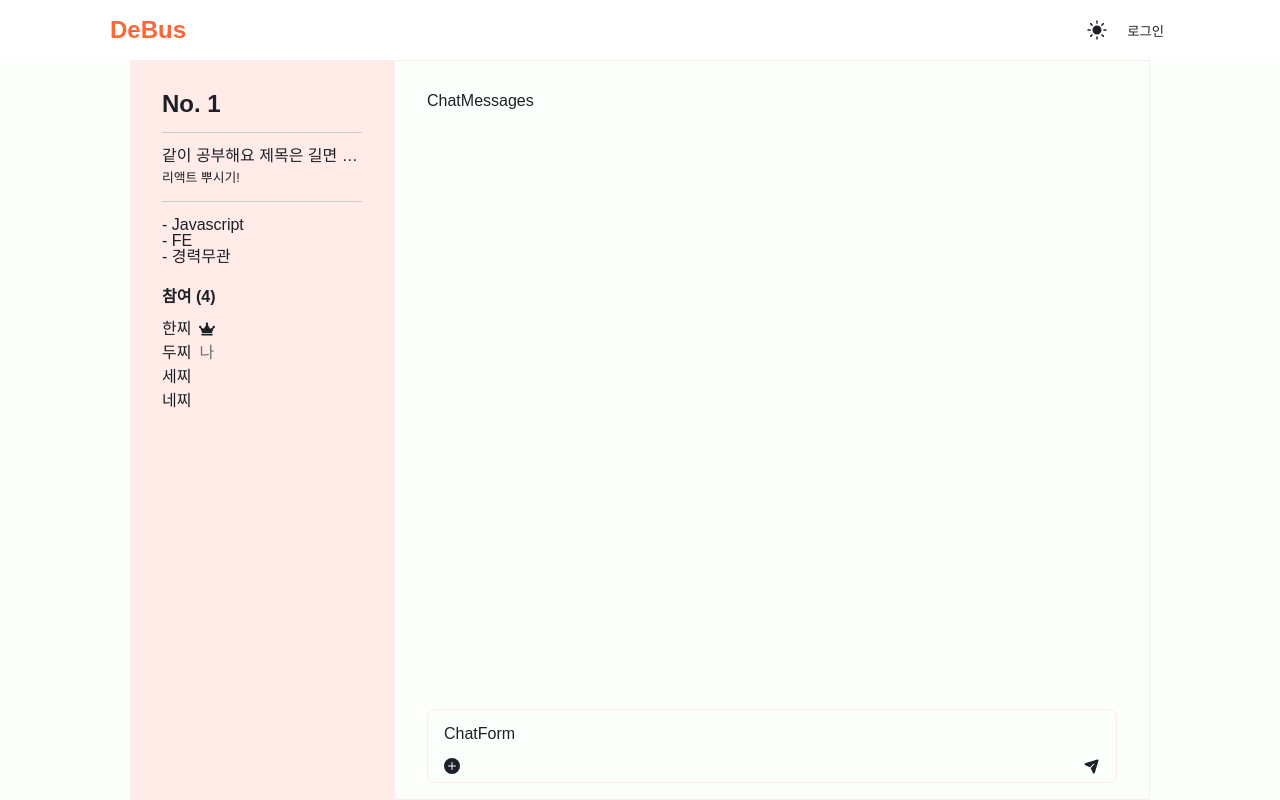
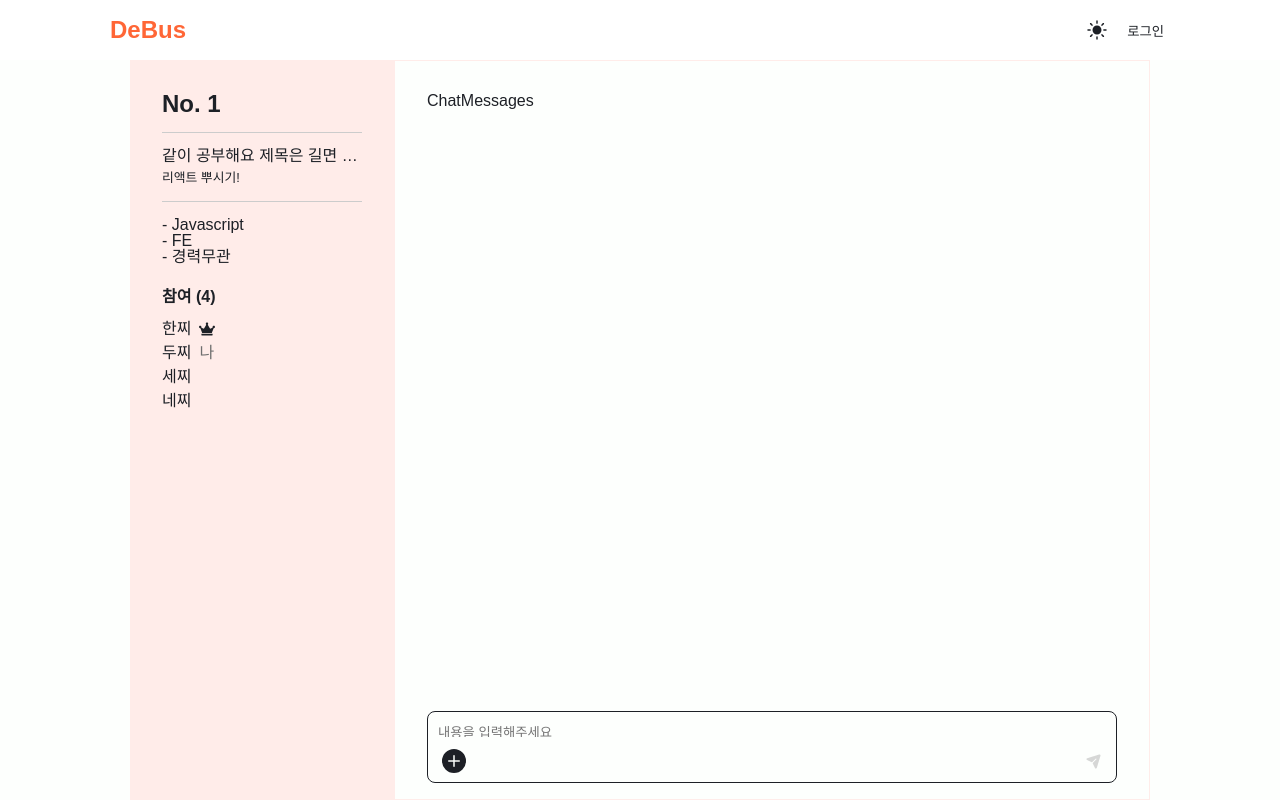
Before and after one commit to k-jeonghee/Debus, a React (Vite) app: page /lines/1 in a window 1280 px wide. Built offline with nearby package versions, Linux system fonts and the light colour scheme; no server answers; a web font is replaced by a local one.

Commit message:
#8 feat: ChatForm 기능 구현 및 스타일 추가

```diff
--- a/src/pages/Lines/ChatPanel/ChatForm/ChatForm.module.css
+++ b/src/pages/Lines/ChatPanel/ChatForm/ChatForm.module.css
@@ -1,17 +1,29 @@
 .container {
     width: 100%;
-    height: 120px;
     padding: 1rem 2rem;
 }
 
 .inner-form-container {
-    height: 100%;
-    padding: 1rem 1rem 0.5rem 1rem;
-    border: 1px solid var(--color-bg-side);
+    padding: 0.5rem;
+    border: 0.5px solid var(--color-gray-900);
     border-radius: 8px;
     display: flex;
     flex-direction: column;
     justify-content: space-between;
+}
+
+.text-input {
+    width: 100%;
+    background: transparent;
+    border: none;
+    resize: none;
+    color: var(--color-text);
+    margin-bottom: 8px;
+    overflow: hidden;
+}
+
+.text-input:focus {
+    outline: none;
 }
 
 .footer {
@@ -19,3 +31,29 @@
     display: flex;
     justify-content: space-between;
 }
+
+.footer button {
+    color: var(--color-text);
+    display: flex;
+    align-items: center;
+}
+
+.file-btn {
+    font-size: 1.5rem;
+}
+
+.submit-btn {
+    font-size: 1rem;
+}
+
+.submit-btn.active {
+    background: var(--color-accent);
+    border-radius: 4px;
+    color: white;
+    padding: 2px 8px;
+}
+
+.submit-btn:disabled {
+    color: #a3a3a370;
+    cursor: default;
+}
--- a/src/pages/Lines/ChatPanel/ChatForm/ChatForm.tsx
+++ b/src/pages/Lines/ChatPanel/ChatForm/ChatForm.tsx
@@ -1,18 +1,58 @@
 import classnames from 'classnames/bind';
+import { ChangeEvent, FormEvent, useCallback, useState } from 'react';
 import { BsPlusCircleFill } from 'react-icons/bs';
 import { PiPaperPlaneTiltFill } from 'react-icons/pi';
 import styles from './ChatForm.module.css';
 const cx = classnames.bind(styles);
 
 const ChatForm = () => {
+    const [content, setContent] = useState('');
+    const [textareaHeight, setTextareaHeight] = useState('17px');
+
+    const handleSubmit = (e: FormEvent<HTMLFormElement>) => {
+        e.preventDefault();
+        console.log(`${content} 전송!`);
+        setContent('');
+        setTextareaHeight('17px');
+    };
+
+    const handleChange = (e: ChangeEvent<HTMLTextAreaElement>) => {
+        const value = e.target.value;
+        setContent(value);
+        resizeTextareaHeight(value);
+    };
+
+    const resizeTextareaHeight = useCallback(
+        (value: string) => {
+            const lineHeight = 17;
+            const totalTextHeight = value.split('\n').length * lineHeight;
+            const newHeight = totalTextHeight < lineHeight ? textareaHeight : totalTextHeight;
+            setTextareaHeight(newHeight + 'px');
+        },
+        [textareaHeight],
+    );
+
     return (
         <div className={cx('container')}>
             <div className={cx('inner-form-container')}>
-                <form>ChatForm</form>
-                <div className={cx('footer')}>
-                    <BsPlusCircleFill />
-                    <PiPaperPlaneTiltFill />
-                </div>
+                <form onSubmit={handleSubmit}>
+                    <textarea
+                        className={cx('text-input')}
+                        style={{ height: textareaHeight }}
+                        rows={1}
+                        value={content}
+                        onChange={handleChange}
+                        placeholder="내용을 입력해주세요"
+                    ></textarea>
+                    <div className={cx('footer')}>
+                        <button className={cx('file-btn')}>
+                            <BsPlusCircleFill />
+                        </button>
+                        <button type="submit" className={cx('submit-btn', { active: content })} disabled={!content}>
+                            <PiPaperPlaneTiltFill />
+                        </button>
+                    </div>
+                </form>
             </div>
         </div>
     );
```
